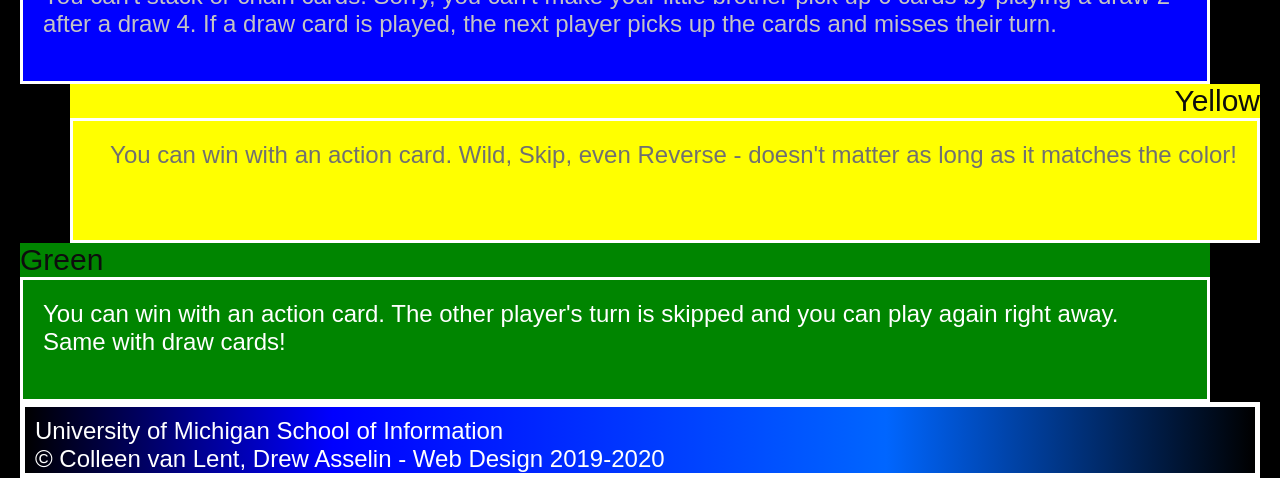
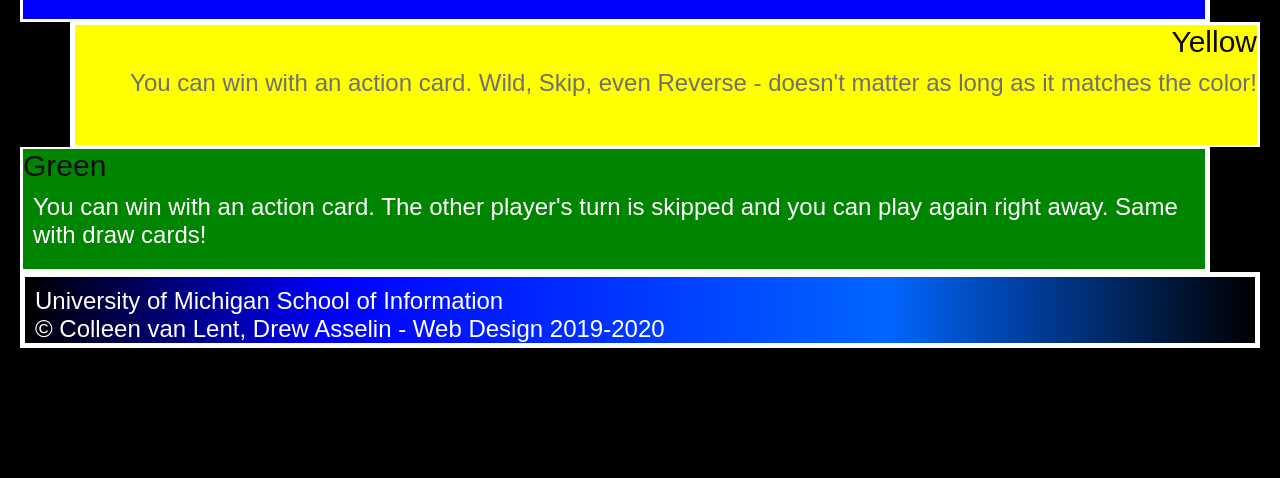
Before and after one commit to kaitbaer/hw2-2023, a plain HTML site: page index.html in a window 1280 px wide. Shown: the part 706-1184 px from the top of the page. After the commit the page ends 1054 px from the top, so only its background shows below. Drawn offline with Linux system fonts and the light colour scheme.

Commit message:
Update style.css

```diff
--- a/css/style.css
+++ b/css/style.css
@@ -33,9 +33,8 @@ img {
     border-color: #ffffff;
 }
 
-div>h2+p{
+body div{
     min-height: 125px;
-    padding: 20px;
     border-width: 3px;
     border-style: solid;
     border-color: #ffffff;
```
